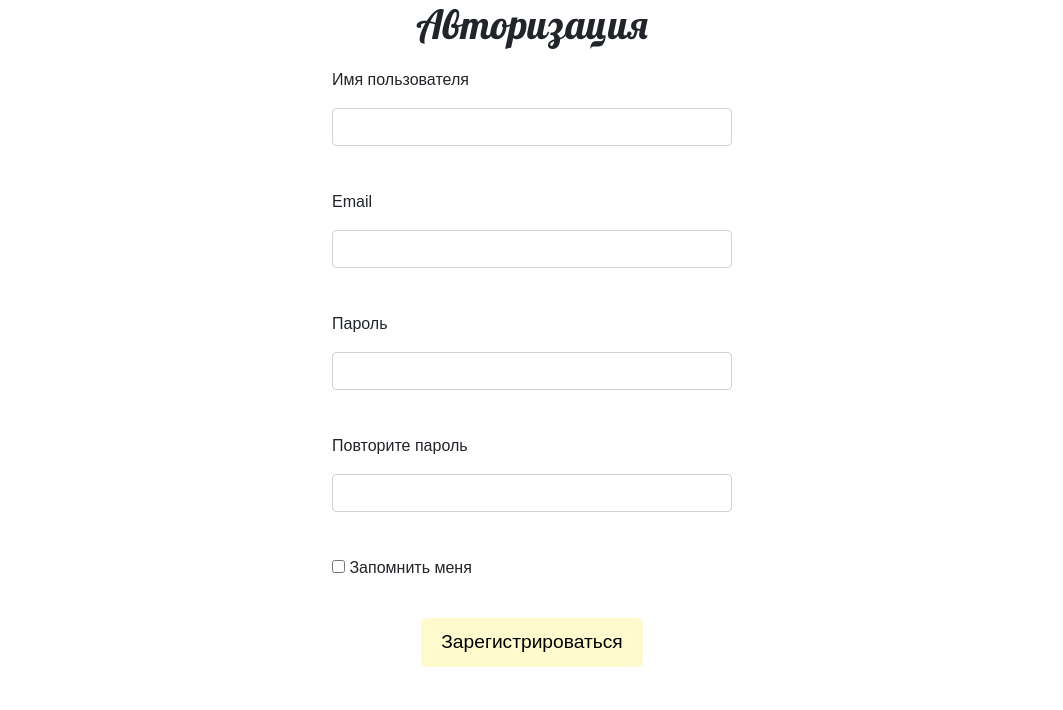
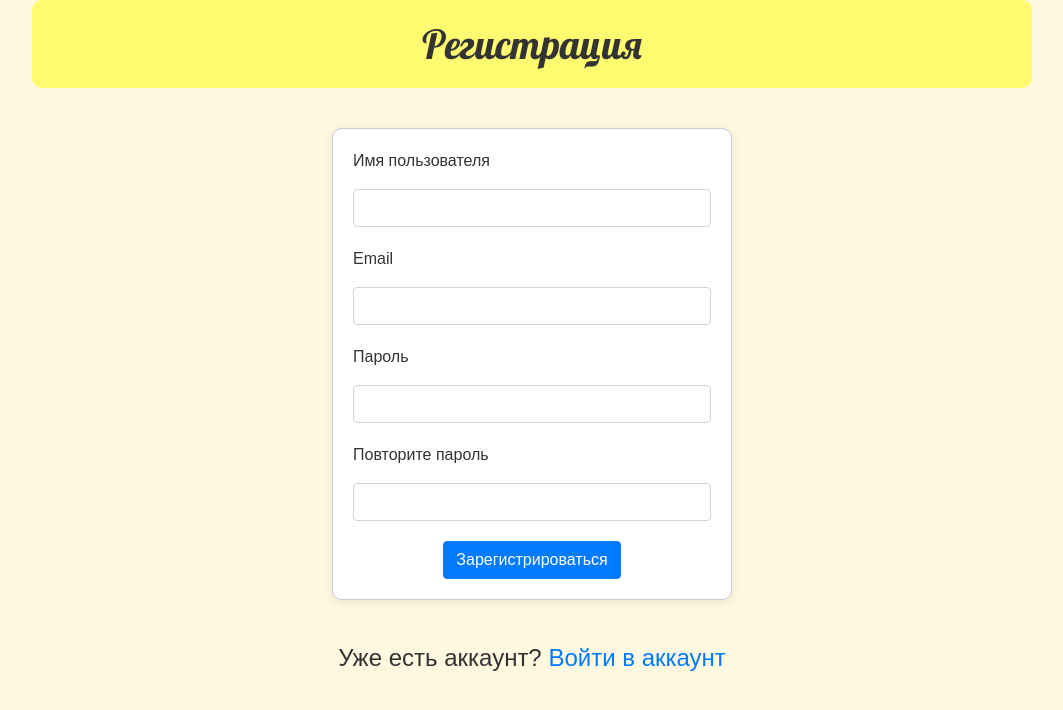
Before and after one commit to Exort322/April_project, a Flask app: page / in a window 1280 px wide. Shown: the top 710 px of the page, without its empty margins (108-1171 px from the left). Run offline with Flask 3, Linux system fonts and the light colour scheme; some libraries are stand-ins or nearby versions.

Commit message:
страница входа

```diff
--- /dev/null
+++ b/front/static/css/style.css
@@ -0,0 +1,123 @@
+body {
+    background-color: #fff8e1;
+    font-family: Arial, sans-serif;
+    color: #333;
+}
+
+.joke-container {
+    display: flex;
+    flex-direction: column;
+    align-items: center;
+    margin-top: 40px;
+}
+
+h1 {
+    background-color: rgba(255, 255, 0, 0.5);
+    color: black;
+    text-align: center;
+    font-size: 4em;
+    padding: 20px;
+    border-radius: 10px;
+    width: 100%;
+    max-width: 1000px;
+    margin: 0 auto;
+}
+
+p {
+    text-align: center;
+    font-size: 1.5em;
+}
+
+h2 {
+    font-size: 2em;
+    background-color: rgba(255, 215, 0, 0.5);
+    padding: 10px;
+    text-align: center;
+    border-radius: 10px;
+    width: 100%;
+    max-width: 1000px;
+    margin: 0 auto;
+}
+
+.joke {
+    font-size: 1.5em;
+    border: 2px solid rgba(255, 215, 0, 0.8);
+    padding: 30px;
+    border-radius: 10px;
+    margin: 20px 0;
+    width: 80%;
+    max-width: 500px;
+    text-align: center;
+    background-color: white;
+}
+
+.button {
+    background-color: #fffacd;
+    border: none;
+    padding: 10px 20px;
+    font-size: 1.2em;
+    margin: 10px;
+    border-radius: 5px;
+    cursor: pointer;
+    transition: background-color 0.3s;
+}
+
+.button:hover {
+    background-color: #ffe135;
+}
+
+.profile-button {
+    position: absolute;
+    top: 20px;
+    right: 20px;
+}
+
+.button-container {
+    display: flex;
+    justify-content: center;
+    margin-top: 20px;
+}
+
+.button-container .button {
+    margin: 0 10px;
+}
+
+.auth-form {
+    max-width: 400px;
+    margin: 40px auto;
+    padding: 20px;
+    border: 1px solid #ccc;
+    border-radius: 10px;
+    background-color: white;
+    box-shadow: 0 2px 10px rgba(0, 0, 0, 0.1);
+}
+
+.form-title {
+    text-align: center;
+    font-size: 2.5em;
+    margin-bottom: 20px;
+    color: #333;
+}
+
+.form-group {
+    margin-bottom: 20px;
+}
+
+.form-check {
+    margin-top: 10px;
+}
+
+.register-link {
+    text-align: center;
+    margin-top: 20px;
+}
+
+.register-link a {
+    text-decoration: none;
+    color: #007bff;
+    font-weight: bold;
+}
+
+.register-link a:hover {
+    text-decoration: underline;
+}
--- a/front/templates/base.html
+++ b/front/templates/base.html
@@ -5,6 +5,7 @@
     <meta name="viewport" content="width=device-width, initial-scale=1.0">
     <link href="https://fonts.googleapis.com/css2?family=Lobster&display=swap" rel="stylesheet">
     <link rel="stylesheet" href="https://stackpath.bootstrapcdn.com/bootstrap/4.5.2/css/bootstrap.min.css">
+    <link rel="stylesheet" type="text/css" href="{{ url_for('static', filename='css/style.css') }}">
     <title>Сайт шуток</title>
     <style>
         body {
--- a/front/templates/registration.html
+++ b/front/templates/registration.html
@@ -1,58 +1,48 @@
 {% extends "base.html" %}
 
 {% block content %}
-<h1 style="text-align: center; font-size: 2.5em; margin-bottom: 20px;">Авторизация</h1>
-<form action="" method="post" novalidate style="max-width: 400px; margin: auto;">
+<h1 class="form-title">Регистрация</h1>
+<form action="" method="post" class="auth-form">
     {{ form.hidden_tag() }}
 
-    <div style="margin-bottom: 20px;">
-        <label>{{ form.username.label }}</label><br>
-        {{ form.username(class="form-control") }}<br>
+    <div class="form-group">
+        <label>{{ form.username.label }}</label>
+        {{ form.username(class="form-control") }}
         {% for error in form.username.errors %}
-        <div class="alert alert-danger" role="alert">
-            {{ error }}
-        </div>
+        <div class="alert alert-danger">{{ error }}</div>
         {% endfor %}
     </div>
 
-    <div style="margin-bottom: 20px;">
-        <label>{{ form.email.label }}</label><br>
-        {{ form.email(class="form-control") }}<br>
+    <div class="form-group">
+        <label>{{ form.email.label }}</label>
+        {{ form.email(class="form-control") }}
         {% for error in form.email.errors %}
-        <div class="alert alert-danger" role="alert">
-            {{ error }}
-        </div>
+        <div class="alert alert-danger">{{ error }}</div>
         {% endfor %}
     </div>
 
-    <div style="margin-bottom: 20px;">
-        <label>{{ form.password.label }}</label><br>
-        {{ form.password(class="form-control", type="password") }}<br>
+    <div class="form-group">
+        <label>{{ form.password.label }}</label>
+        {{ form.password(class="form-control", type="password") }}
         {% for error in form.password.errors %}
-        <div class="alert alert-danger" role="alert">
-            {{ error }}
-        </div>
+        <div class="alert alert-danger">{{ error }}</div>
         {% endfor %}
     </div>
 
-    <div style="margin-bottom: 20px;">
-        <label>{{ form.password_again.label }}</label><br>
-        {{ form.password_again(class="form-control", type="password") }}<br>
+    <div class="form-group">
+        <label>{{ form.password_again.label }}</label>
+        {{ form.password_again(class="form-control", type="password") }}
         {% for error in form.password_again.errors %}
-        <div class="alert alert-danger" role="alert">
-            {{ error }}
-        </div>
+        <div class="alert alert-danger">{{ error }}</div>
         {% endfor %}
     </div>
 
-    <div style="margin-bottom: 20px;">
-        {{ form.remember_me() }} {{ form.remember_me.label }}
-    </div>
-
-    <div style="text-align: center;">
-        <button type="submit" style="background-color: #fffacd; border: none; padding: 10px 20px; font-size: 1.2em; border-radius: 5px; cursor: pointer; margin-top: 10px;">
-            Зарегистрироваться
-        </button>
+    <div class="button-container">
+        <button type="submit" class="btn btn-primary">Зарегистрироваться</button>
     </div>
 </form>
+
+<div class="login-link">
+    <p>Уже есть аккаунт? <a href="/login">Войти в аккаунт</a></p>
+</div>
 {% endblock %}
--- a/front/test.py
+++ b/front/test.py
@@ -1,6 +1,6 @@
 from flask import Flask, render_template, redirect, url_for, flash
 from flask_wtf import FlaskForm
-from wtforms import StringField, PasswordField, SubmitField, TextAreaField, EmailField
+from wtforms import StringField, PasswordField, SubmitField, EmailField
 from wtforms.fields.simple import BooleanField
 from wtforms.validators import DataRequired, Email, EqualTo
 
@@ -15,6 +15,12 @@ class RegistrationForm(FlaskForm):
     password_again = PasswordField('Повторите пароль', validators=[DataRequired(), EqualTo('password')])
     remember_me = BooleanField('Запомнить меня')
     submit = SubmitField('Зарегистрироваться')
+
+class LoginForm(FlaskForm):
+    username = StringField('Имя пользователя', validators=[DataRequired()])
+    password = PasswordField('Пароль', validators=[DataRequired()])
+    remember_me = BooleanField('Запомнить меня')
+    submit = SubmitField('Войти')
 
 
 @app.route('/', methods=['GET', 'POST'])
@@ -32,6 +38,15 @@ def welcome():
     return render_template('index.html')
 
 
+@app.route('/login', methods=['GET', 'POST'])
+def login():
+    form = LoginForm()
+    if form.validate_on_submit():
+        flash('Вы успешно вошли в систему!', 'success')
+        return redirect(url_for('welcome'))
+    return render_template('login.html', form=form)
+
+
 @app.route('/profile')
 def profile():
     user_data = {
```
Also changed, not shown: front/templates/index.html (+11 -18 lines), front/templates/login.html (+16 -22 lines), front/templates/profile.html (+15 -16 lines), front/static/fonts/KristenITCCyrillic.ttf (deleted), front/static/fonts/PusiaBold.otf (deleted), front/static/fonts/ofont.ru_Lapsus Pro.ttf (deleted).
